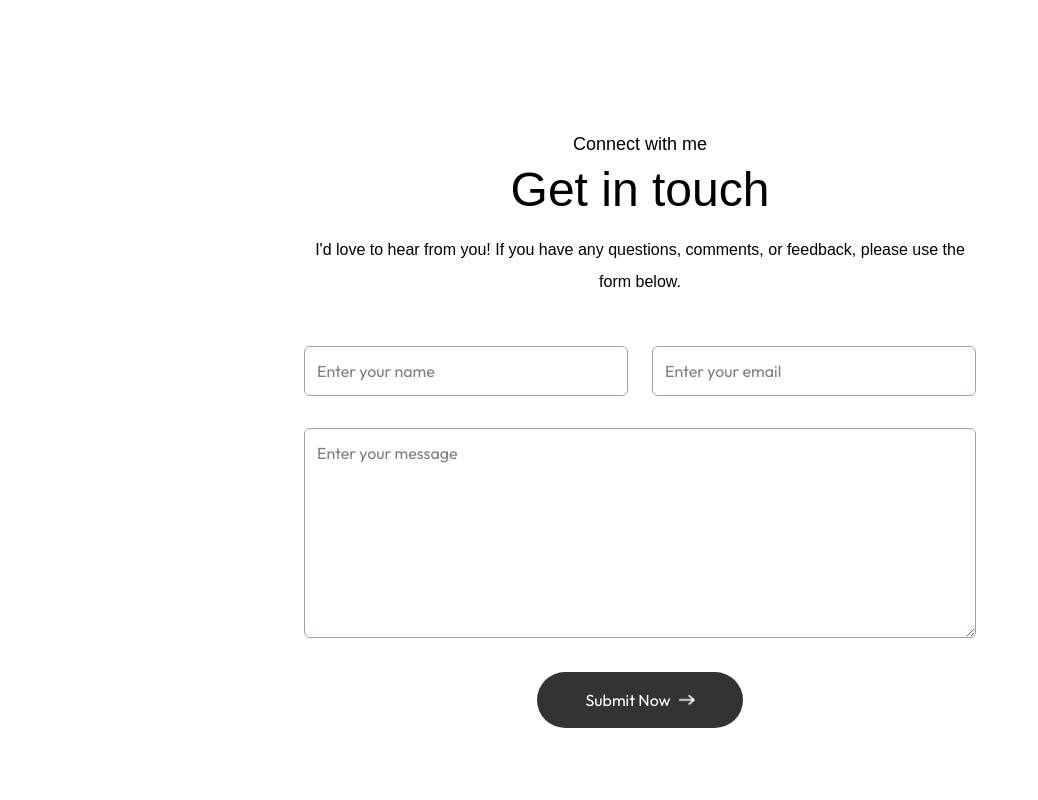
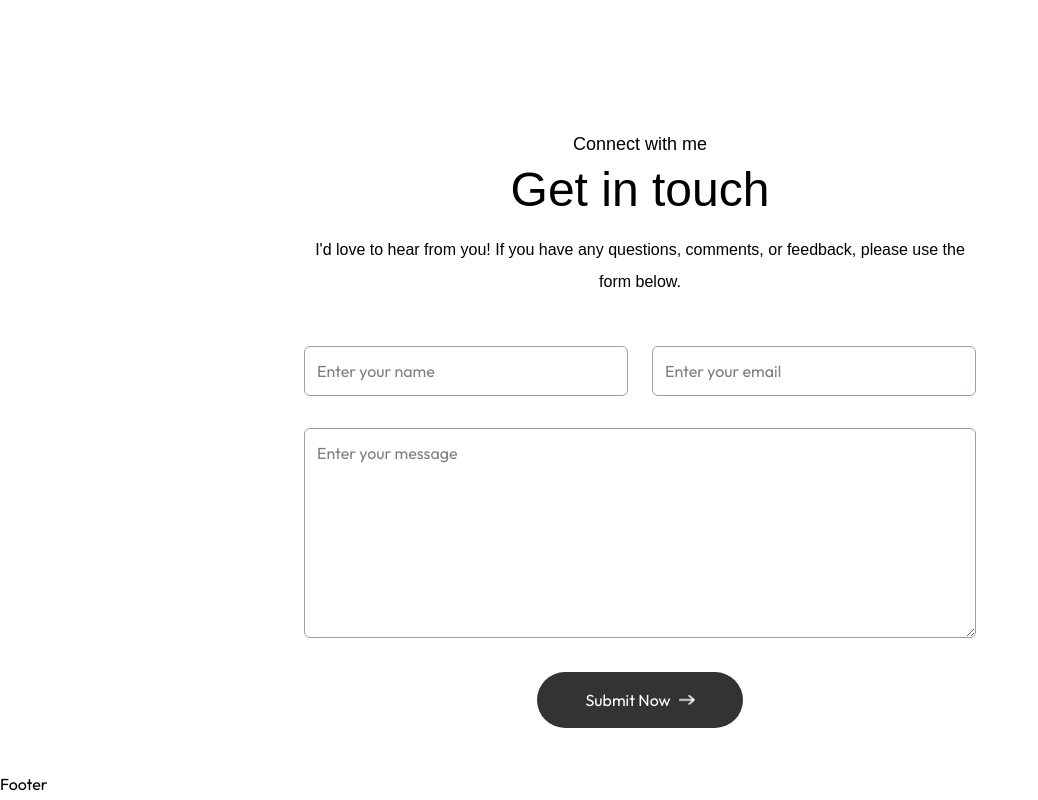
Before and after one commit to avicious/portfolio, a Next.js app: page / in a window 1280 px wide. Shown: the part 2912-3712 px from the top of the page, without its empty margins (0-1038 px from the left). Before the commit the page ends 3680 px from the top, so only its background shows below. Built offline with nearby package versions, Linux system fonts and the light colour scheme; no server answers; a web font is replaced by a local one.

Commit message:
footer added

```diff
--- a/app/page.js
+++ b/app/page.js
@@ -1,5 +1,13 @@
 "use client";
-import { About, Contact, Header, Navbar, Services, Work } from "@/components";
+import {
+  About,
+  Contact,
+  Footer,
+  Header,
+  Navbar,
+  Services,
+  Work,
+} from "@/components";
 import { Toaster } from "react-hot-toast";
 
 export default function Home() {
@@ -12,6 +20,7 @@ export default function Home() {
       <Services />
       <Work />
       <Contact />
+      <Footer />
     </>
   );
 }
--- /dev/null
+++ b/components/Footer.jsx
@@ -0,0 +1,7 @@
+const Footer = () => {
+    return (
+        <div>Footer</div>
+    );
+};
+
+export default Footer;
--- a/components/index.js
+++ b/components/index.js
@@ -4,5 +4,6 @@ import About from "./About";
 import Services from "./Services";
 import Work from "./Work";
 import Contact from "./Contact";
+import Footer from "./Footer";
 
-export { Navbar, Header, About, Services, Work, Contact };
+export { Navbar, Header, About, Services, Work, Contact, Footer };
```
